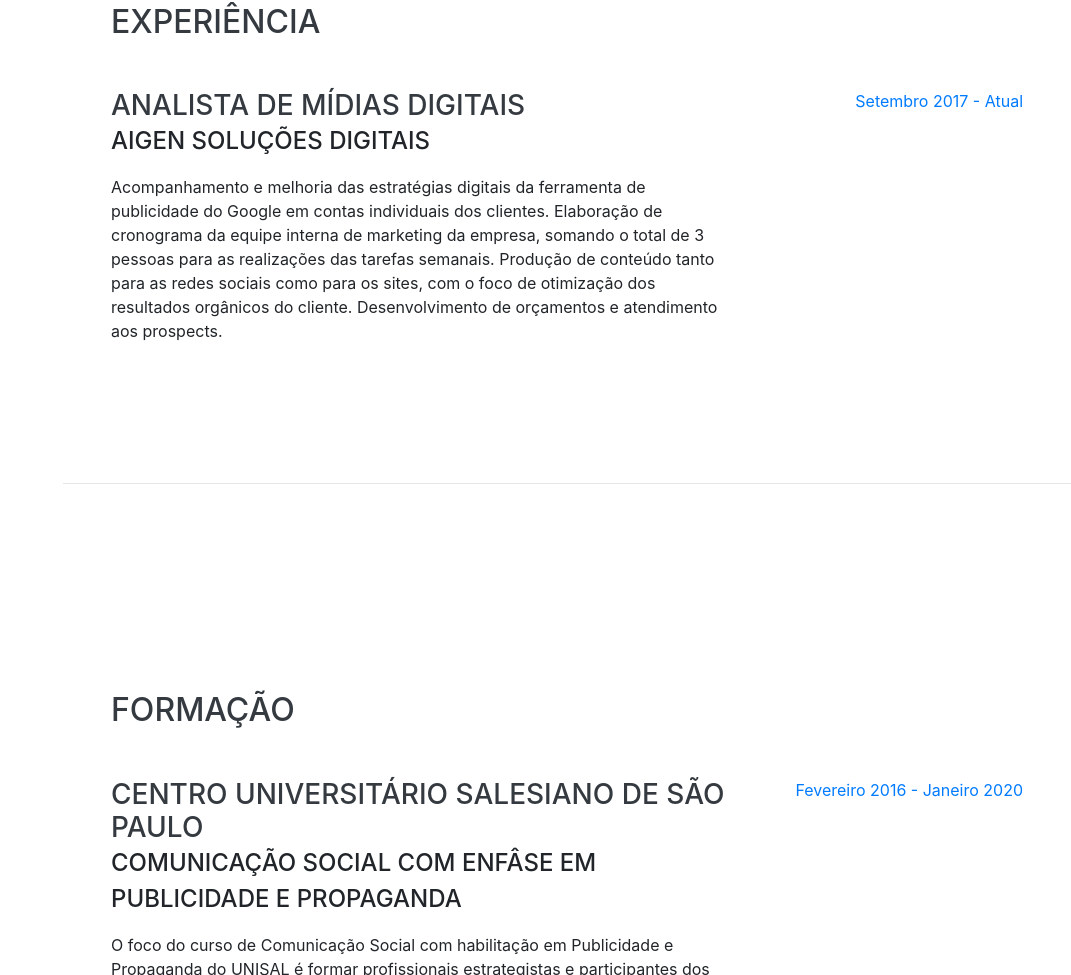
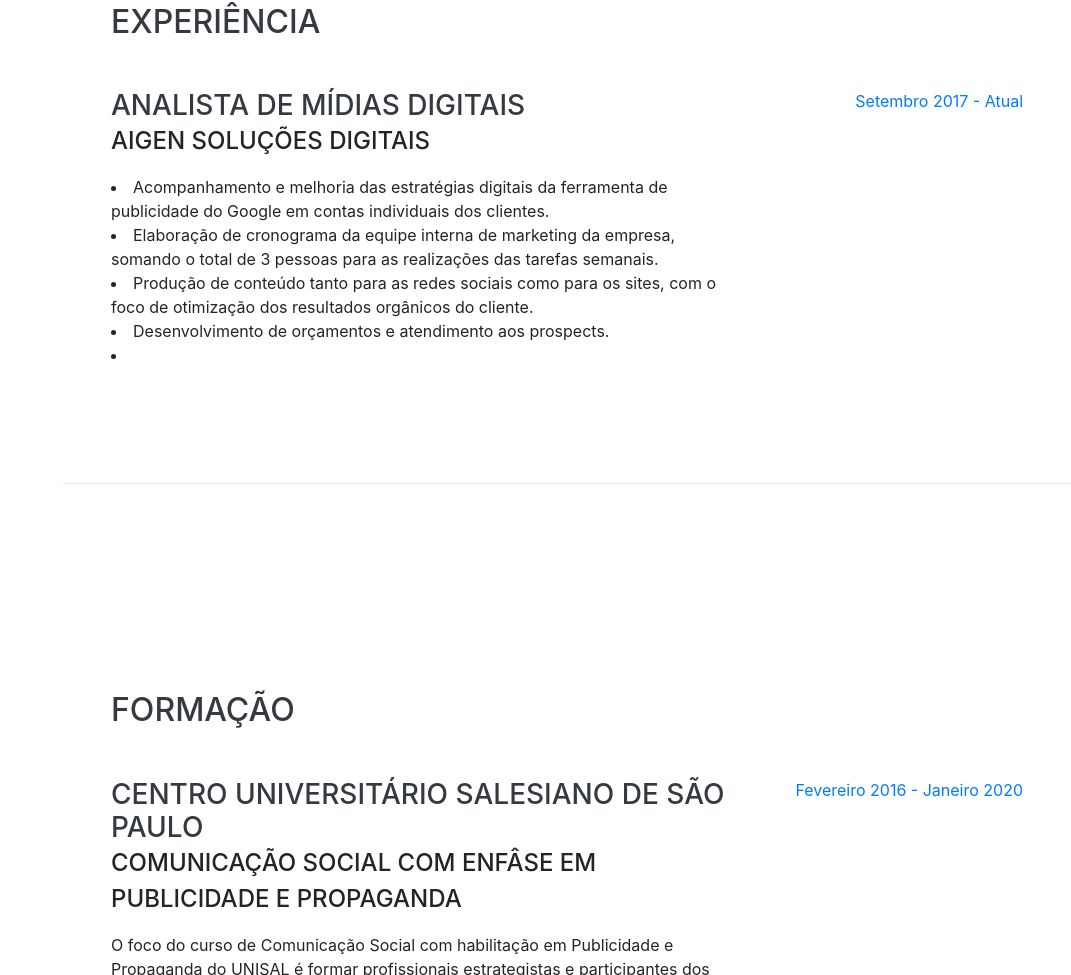
Before and after one commit to gabrielcostta/gabrielcostta.github.io, a website with bundled scripts: page index.html in a window 1280 px wide. Shown: the part 1118-2093 px from the top of the page, without its empty margins (209-1280 px from the left). Built offline with nearby package versions, Linux system fonts and the light colour scheme; a web font is replaced by a local one.

Commit message:
Alteração de função6

```diff
--- a/index.html
+++ b/index.html
@@ -91,8 +91,22 @@
           <div class="resume-content">
             <h3 class="mb-0">Analista de Mídias Digitais</h3>
             <div class="subheading mb-3">Aigen Soluções Digitais</div>
-            <p>Acompanhamento e melhoria das estratégias digitais da ferramenta de publicidade do Google em contas individuais dos clientes. Elaboração de cronograma da equipe interna de marketing da empresa, somando o total de 3 pessoas para as realizações das tarefas semanais.
-			Produção de conteúdo tanto para as redes sociais como para os sites, com o foco de otimização dos resultados orgânicos do cliente. Desenvolvimento de orçamentos e atendimento aos prospects.</p>
+            <p>
+			<li>
+            <i class="fa-li fa fa-check"></i>
+            Acompanhamento e melhoria das estratégias digitais da ferramenta de publicidade do Google em contas individuais dos clientes.</li>
+          <li>
+		  <i class="fa-li fa fa-check"></i>
+            Elaboração de cronograma da equipe interna de marketing da empresa, somando o total de 3 pessoas para as realizações das tarefas semanais.</li>
+          <li>
+		   <i class="fa-li fa fa-check"></i>
+            Produção de conteúdo tanto para as redes sociais como para os sites, com o foco de otimização dos resultados orgânicos do cliente.</li>
+          <li>
+		  		  <i class="fa-li fa fa-check"></i>
+            Desenvolvimento de orçamentos e atendimento aos prospects.</li>
+          <li>
+
+			</p>
           </div>
           <div class="resume-date text-md-right">
             <span class="text-primary">Setembro 2017 - Atual</span>
```
